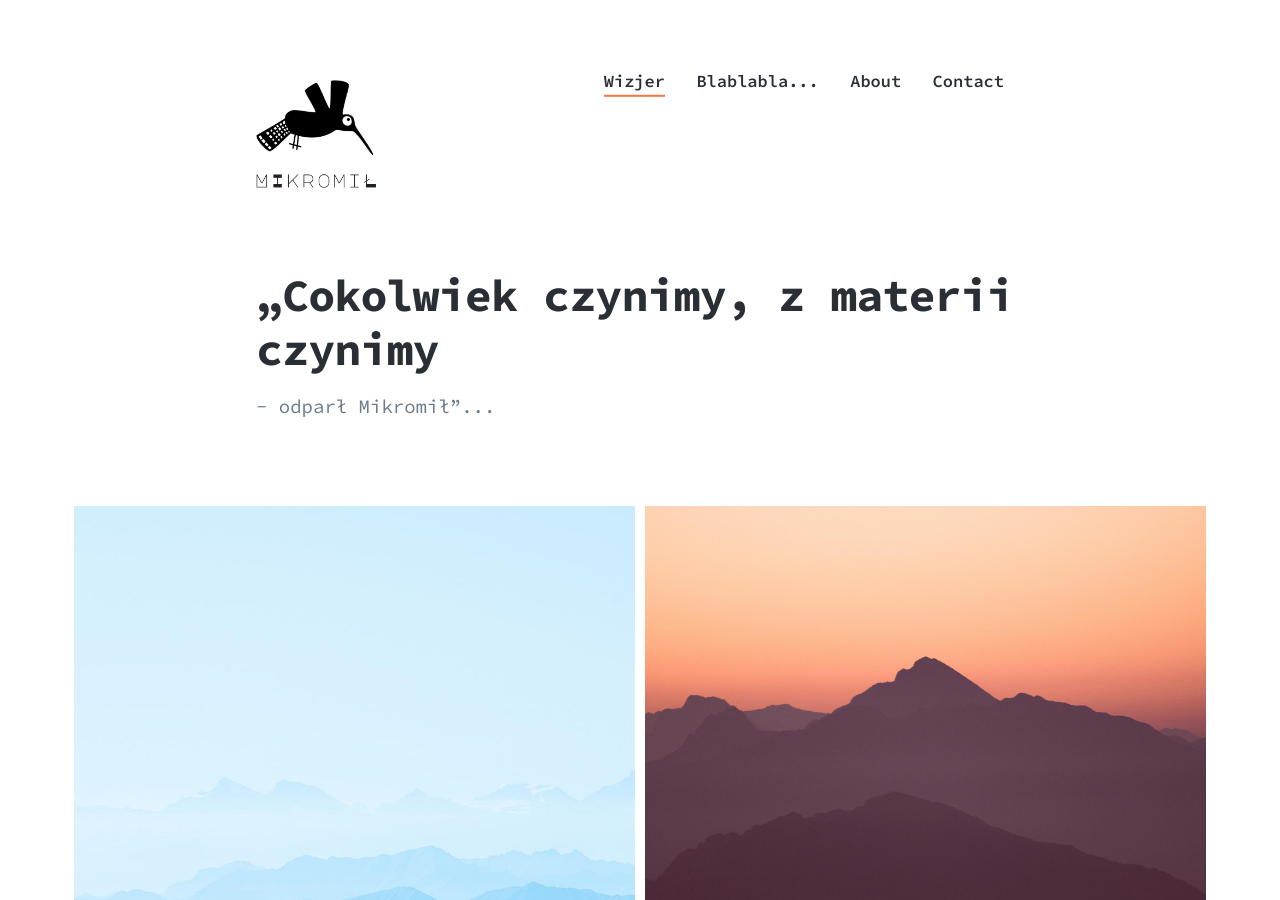
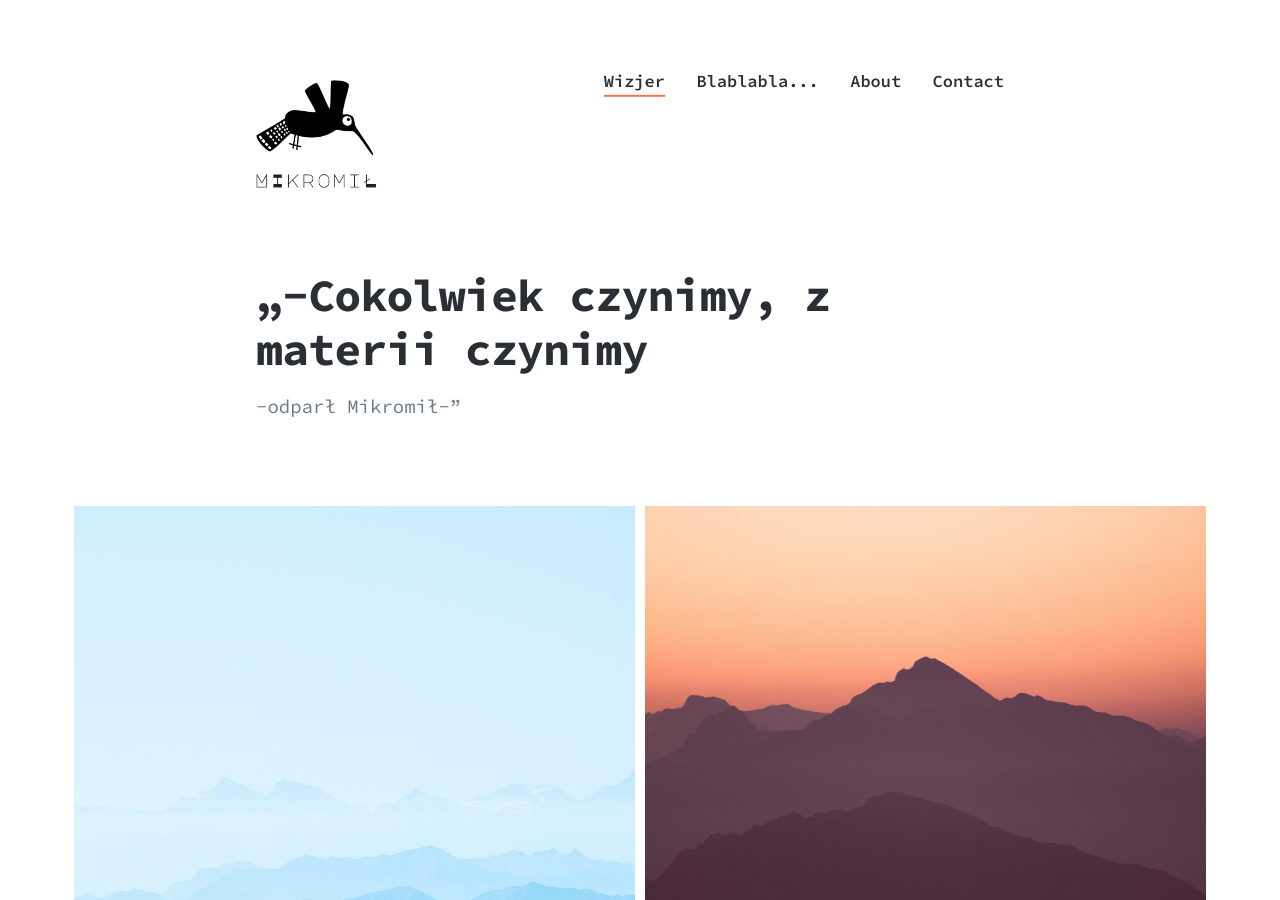
Before and after one commit to Mikromil/emka, a Jekyll site: the page built from index.html, in a window 1280 px wide and 900 px high. Built offline with Jekyll 4.4.1, drawn with Linux system fonts in a browser that asks for light colours; nearby versions of some CDN libraries.

```diff
--- a/index.html
+++ b/index.html
@@ -9,8 +9,8 @@ featured_image: /images/social.jpg
 
 	<div class="wrap">
 
-		<h1>„Cokolwiek czynimy, z materii czynimy</h1>
-		<p>- odparł Mikromił”...</p>
+		<h1>„-Cokolwiek czynimy, z materii czynimy</h1>
+		<p>-odparł Mikromił-”</p>
 
 	</div>
 
```
